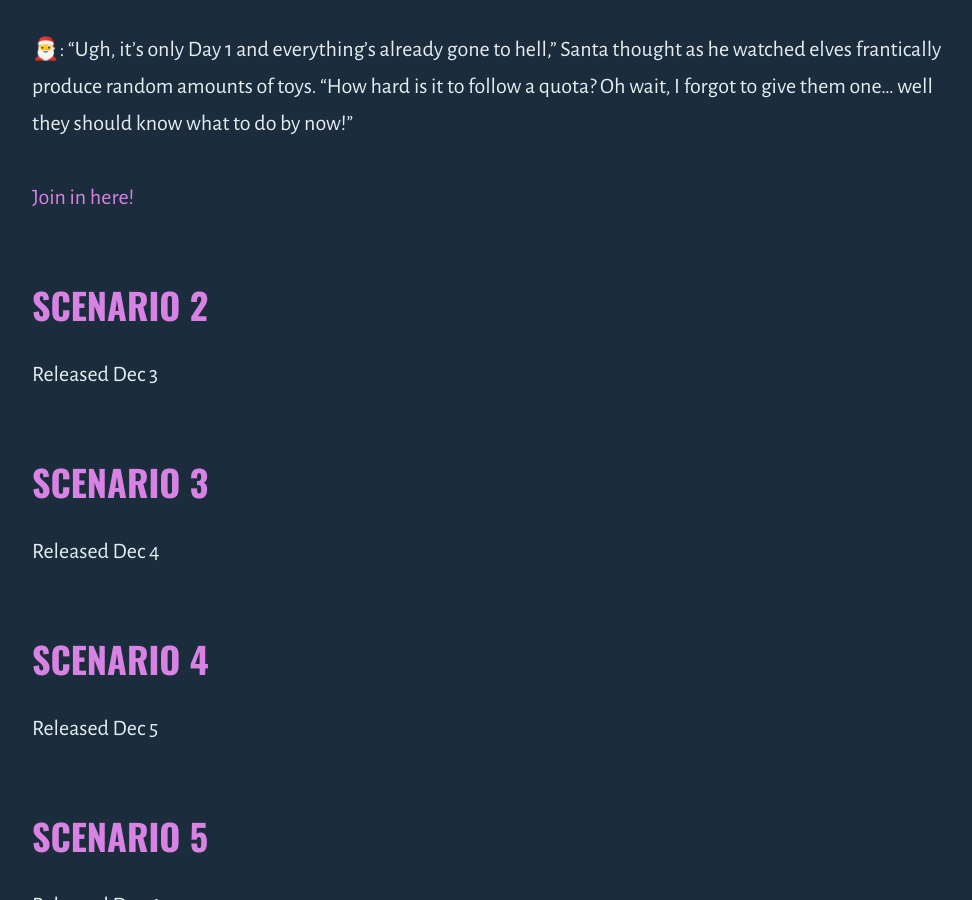
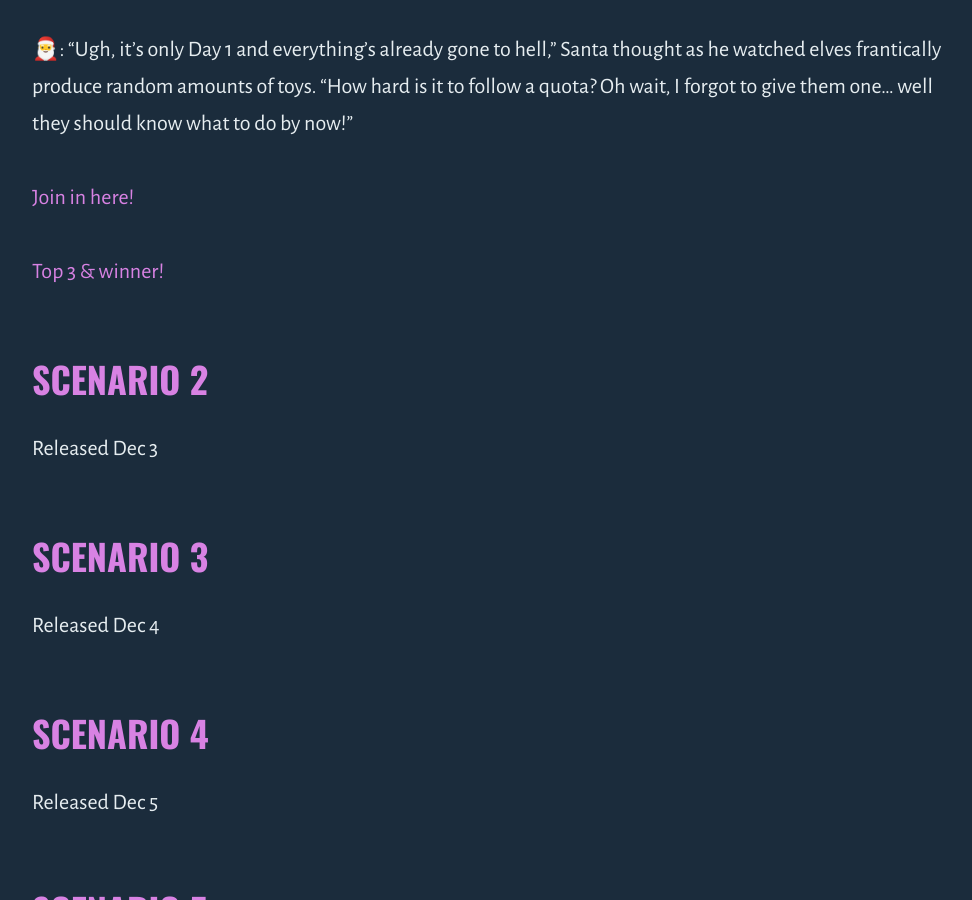
Before and after one commit to outragedpinkracoon/outragedpinkracoon.github.io, a Jekyll site: the page built from _posts/2024-12-2-advent-of-bad-management.md, in a window 1280 px wide and 900 px high, scrolled down 1335 px. Shown: the whole window, without its empty margins (149-1121 px from the left). Built offline with Jekyll 4.4.1, drawn with Linux system fonts in a browser that asks for light colours; comment, search, counter and statistics services are not loaded.

Commit message:
adds winner link

```diff
--- a/_posts/2024-12-2-advent-of-bad-management.md
+++ b/_posts/2024-12-2-advent-of-bad-management.md
@@ -28,7 +28,7 @@ In a very scientific manner I'll pick my favourite response every day based on w
 
 [Join in here!](https://www.linkedin.com/feed/update/urn:li:activity:7269275673981071361/)
 
-
+[Top 3 & winner!](https://www.linkedin.com/posts/outragedpinkracoon_adventofbadmanagement-festivefun-management-activity-7269442677656489985-Oslv)
 ## Scenario 2
 Released Dec 3
 
```
